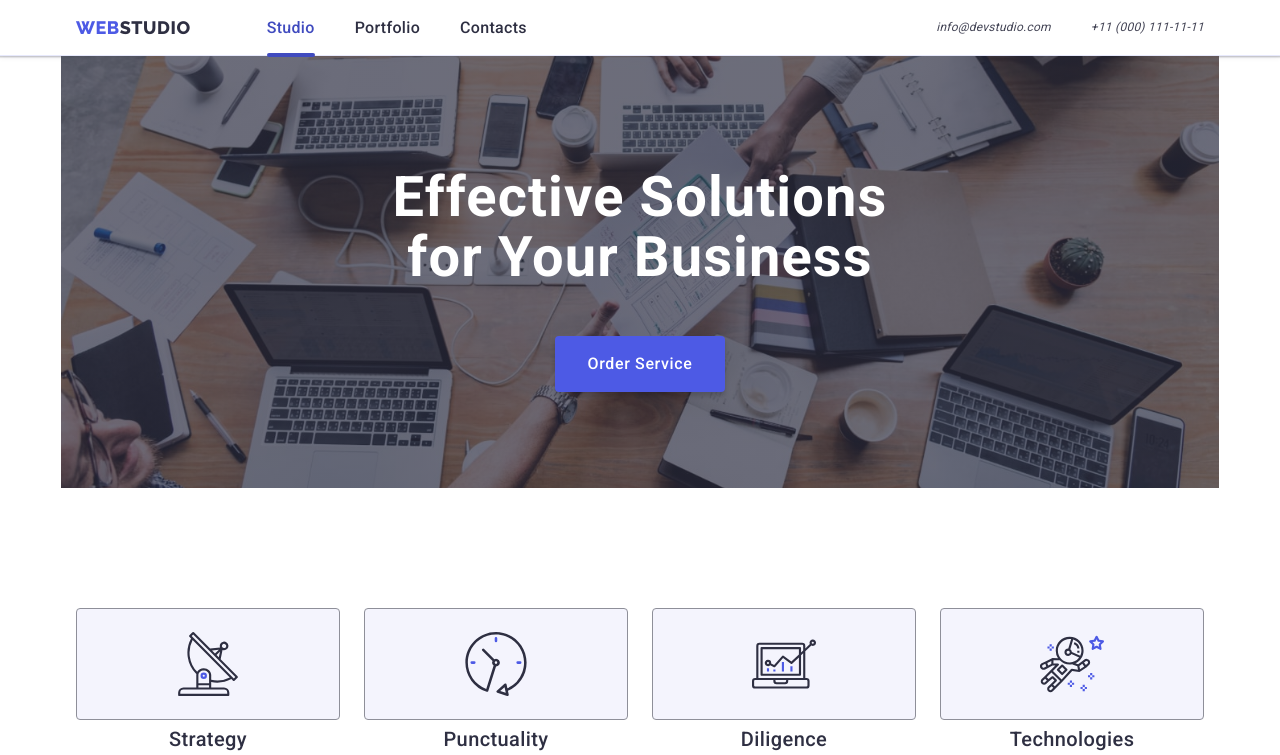
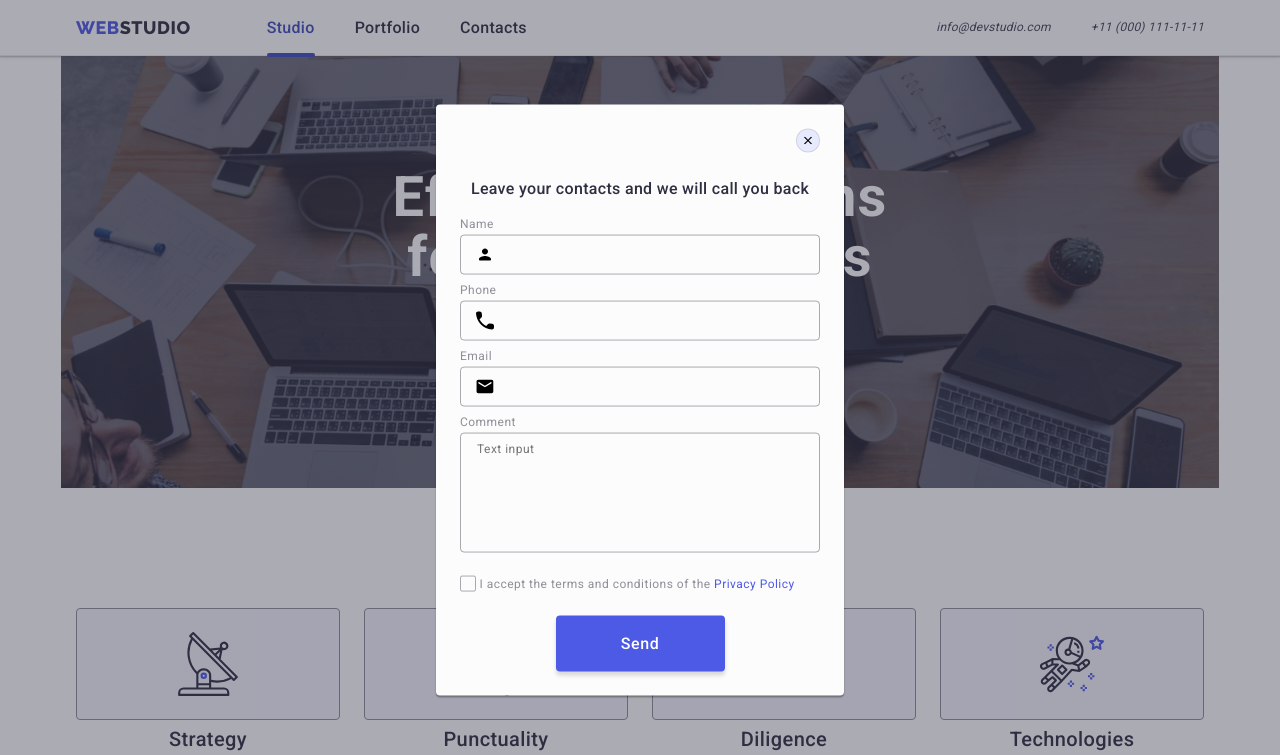
Before and after one commit to AnastasiaLobanovaVld/goit-markup-hw-05, a plain HTML site: page index.html in a window 1280 px wide. Shown: the top 755 px of the page. Drawn offline with nearby package versions, Linux system fonts and the light colour scheme.

Commit message:
hw6
modal

```diff
--- a/css/styles.css
+++ b/css/styles.css
@@ -918,6 +918,7 @@ overflow: hidden;
     .first-block {
         margin-bottom: 0;
         column-gap: 0;
+        align-items: baseline;
     }
 
     .footer-first-container {
@@ -954,20 +955,23 @@ overflow: hidden;
 }
 
 .modal {
-    width: 408px;
-    min-height: 584px;
+    /* width: 408px;
+    min-height: 584px; */
+    width: 288px;
+    min-height: 623px;
     background-color: #FCFCFC;
     border-radius: 4px;
     position: absolute;
     top: 50%;
     left: 50%;
     transform: translate(-50%, -50%);
-    padding: 30px;
+    /* padding: 30px; */
     box-shadow: 0px 1px 1px rgba(0, 0, 0, 0.14),
         0px 1px 3px rgba(0, 0, 0, 0.12),
         0px 2px 1px rgba(0, 0, 0, 0.2);
     transition: transform 250ms cubic-bezier(0.4, 0, 0.2, 1);
-    padding: 72px 24px 24px 24px;
+    /* padding: 72px 24px 24px 24px; */
+    padding: 83px 16px 13px 16px;
 }
 
 .modal-close {
@@ -1140,3 +1144,11 @@ overflow: hidden;
     margin: 0 auto;
     transition: background-color 250ms cubic-bezier(0.4, 0, 0.2, 1);
 }
+
+@media screen and (min-width: 768px) {
+    .modal {
+        width: 408px;
+        min-height: 584px;
+        padding: 72px 24px 24px 24px;
+        }
+}
--- a/index.html
+++ b/index.html
@@ -702,7 +702,7 @@
         </div>
       </div>
     </footer>
-    <!-- <div class="backdrop">
+    <div class="backdrop is-open">
       <div class="modal">
         <button type="button" class="modal-close">
           <svg class="close-icon" width="8" height="8">
@@ -782,6 +782,6 @@
           <button type="submit" class="modal-btn">Send</button>
         </form>
       </div>
-    </div> -->
+    </div>
   </body>
 </html>
```
